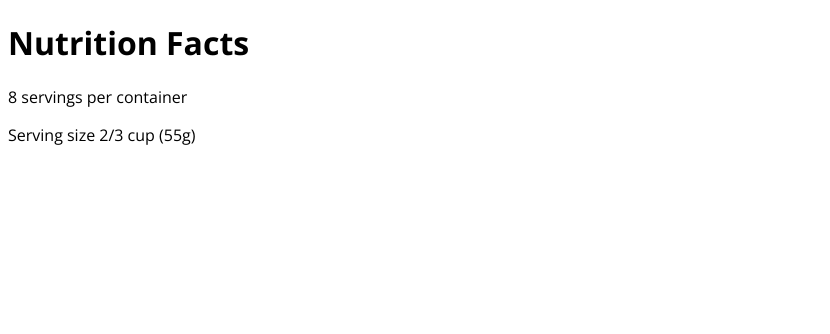
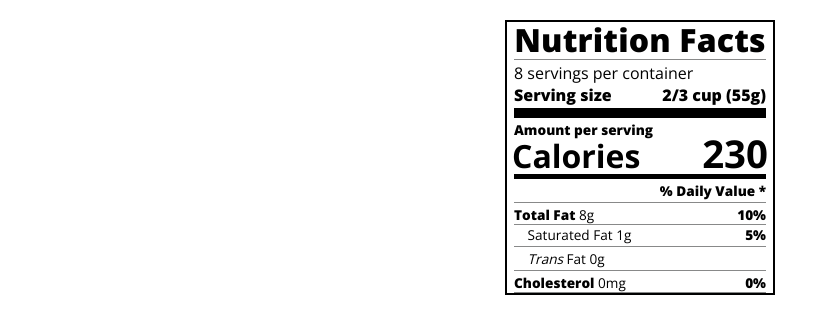
Before and after one commit to Jeth0214/FCC-Nutrition-Label, a plain HTML site: page index.html in a window 1280 px wide. Shown: the whole page, without its empty margins (0-830 px from the left). Drawn offline with nearby package versions, Linux system fonts and the light colour scheme.

Commit message:
working on the label

```diff
--- a/index.html
+++ b/index.html
@@ -9,9 +9,33 @@
 </head>
 
 <body>
-  <h1>Nutrition Facts</h1>
-  <p>8 servings per container</p>
-  <p>Serving size 2/3 cup (55g)</p>
+  <div class="label">
+    <header>
+      <h1 class="bold">Nutrition Facts</h1>
+      <div class="divider"></div>
+      <p>8 servings per container</p>
+      <p class="bold">Serving size <span>2/3 cup (55g)</span></p>
+    </header>
+    <div class="divider large"></div>
+    <div class="calories-info">
+      <div class="left-container">
+        <h2 class="bold small-text">Amount per serving</h2>
+        <p>Calories</p>
+      </div>
+      <span>230</span>
+    </div>
+    <div class="divider medium"></div>
+    <div class="daily-value small-text">
+      <p class="bold right no-divider">% Daily Value *</p>
+      <div class="divider"></div>
+      <p><span><span class="bold">Total Fat</span> 8g</span> <span class="bold">10%</span></p>
+      <p class="indent no-divider">Saturated Fat 1g <span class="bold">5%</span></p>
+      <div class="divider"></div>
+      <p class="indent no-divider"><span><i>Trans</i> Fat 0g</span></p>
+      <div class="divider"></div>
+      <p><span><span class="bold">Cholesterol</span> 0mg</span> <span class="bold">0%</span></p>
+    </div>
+  </div>
 </body>
 
 </html>
--- a/styles.css
+++ b/styles.css
@@ -1,3 +1,7 @@
+* {
+  box-sizing: border-box;
+}
+
 html {
   font-size: 16px;
 }
@@ -5,9 +9,84 @@ html {
 body {
   font-family: 'Open Sans', sans-serif;
 }
+
 .label {
   border: 2px solid black;
   width: 270px;
   margin: 20px auto;
   padding: 0 7px;
 }
+
+header h1 {
+  text-align: center;
+  margin: -4px 0;
+  letter-spacing: 0.15px
+}
+
+p {
+  margin: 0;
+  display: flex;
+  justify-content: space-between;
+}
+
+.divider {
+  border-bottom: 1px solid #888989;
+  margin: 2px 0;
+}
+
+.bold {
+  font-weight: 800;
+}
+
+.large {
+  height: 10px;
+}
+
+.large,
+.medium {
+  background-color: black;
+  border: 0;
+}
+
+.medium {
+  height: 5px;
+}
+
+.small-text {
+  font-size: 0.85rem;
+}
+
+
+.calories-info {
+  display: flex;
+  justify-content: space-between;
+  align-items: flex-end;
+}
+
+.calories-info h2 {
+  margin: 0;
+}
+
+.left-container p {
+  margin: -5px -2px;
+  font-size: 2em;
+  font-weight: 700;
+}
+
+.calories-info span {
+  margin: -7px -2px;
+  font-size: 2.4em;
+  font-weight: 700;
+}
+
+.right {
+  justify-content: flex-end;
+}
+
+.indent {
+  margin-left: 1em;
+}
+
+.daily-value p:not(.no-divider) {
+  border-bottom: 1px solid #888989;
+}
```
